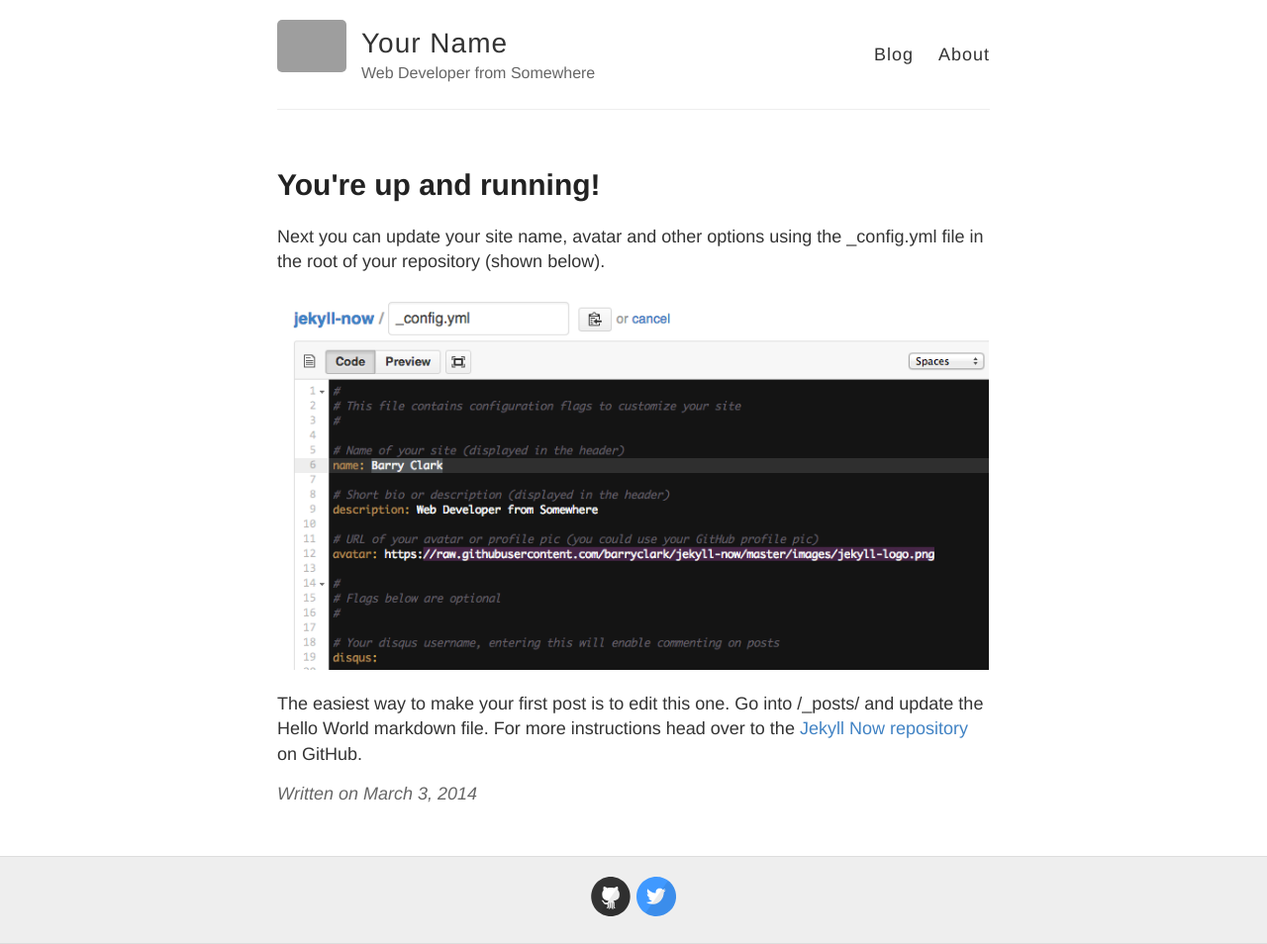
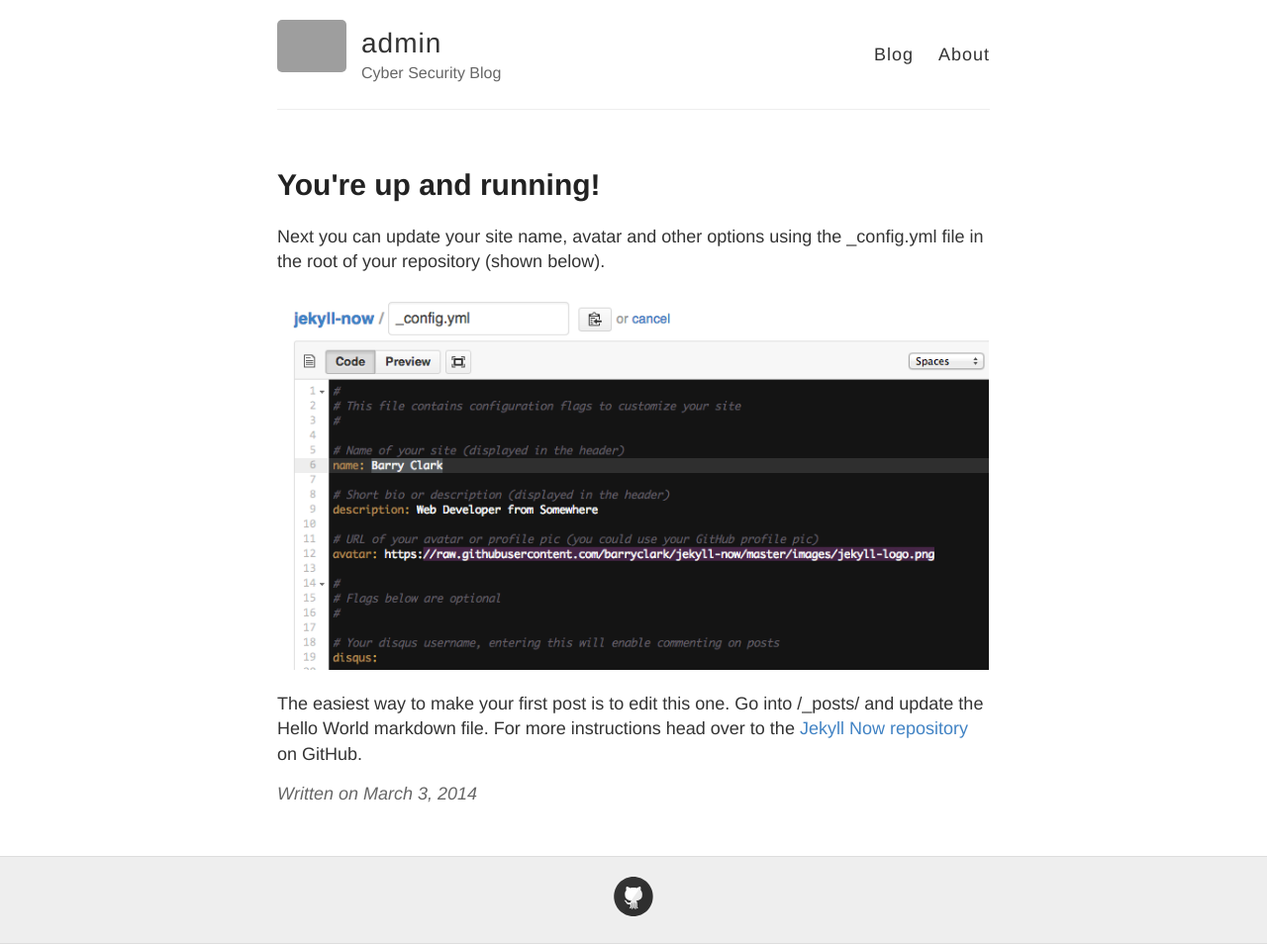
Before and after one commit to Cillian-Collins/blog, a Jekyll site: the page built from _posts/2014-3-3-Hello-World.md, in a window 1280 px wide. Shown: the whole page at 99% size. Built offline with Jekyll 4.4.1, drawn with Linux system fonts in a browser that asks for light colours; grey boxes are pictures that could not be loaded.

Commit message:
Update _config.yml

```diff
--- a/_config.yml
+++ b/_config.yml
@@ -3,10 +3,10 @@
 #
 
 # Name of your site (displayed in the header)
-name: Your Name
+name: admin
 
 # Short bio or description (displayed in the header)
-description: Web Developer from Somewhere
+description: Cyber Security Blog
 
 # URL of your avatar or profile pic (you could use your GitHub profile pic)
 avatar: https://raw.githubusercontent.com/barryclark/jekyll-now/master/images/jekyll-logo.png
@@ -21,12 +21,12 @@ footer-links:
   email:
   facebook:
   flickr:
-  github: barryclark/jekyll-now
+  github: cillian-collins
   instagram:
   linkedin:
   pinterest:
   rss: # just type anything here for a working RSS icon
-  twitter: jekyllrb
+  twitter:
   stackoverflow: # your stackoverflow profile, e.g. "users/50476/bart-kiers"
   youtube: # channel/<your_long_string> or user/<user-name>
   googleplus: # anything in your profile username that comes after plus.google.com/
@@ -47,7 +47,7 @@ url:
 # (http://yourusername.github.io/repository-name)
 # and NOT your User repository (http://yourusername.github.io)
 # then add in the baseurl here, like this: "/repository-name"
-baseurl: ""
+baseurl: "/blog"
 
 #
 # !! You don't need to change any of the configuration flags below !!
```
